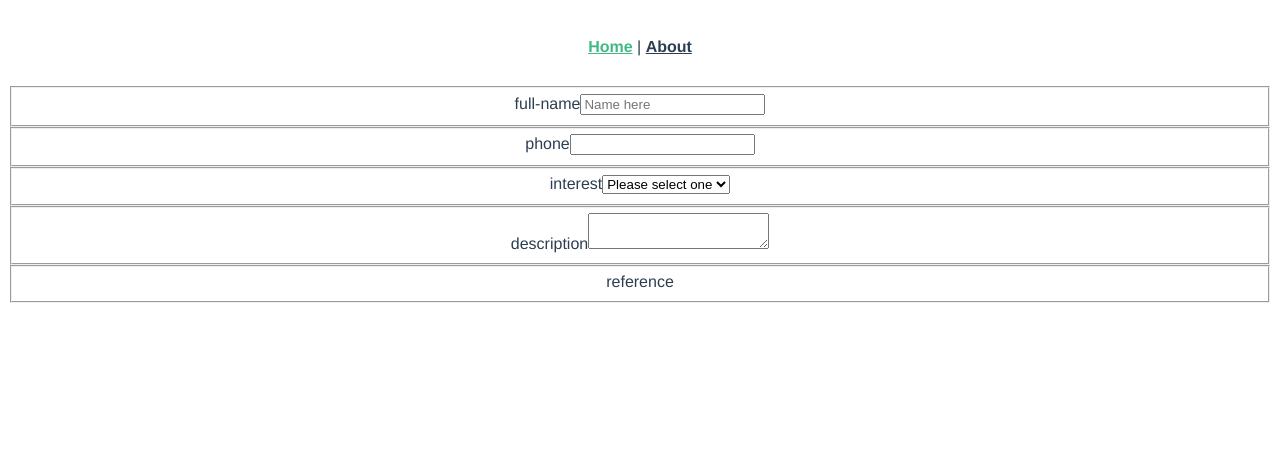
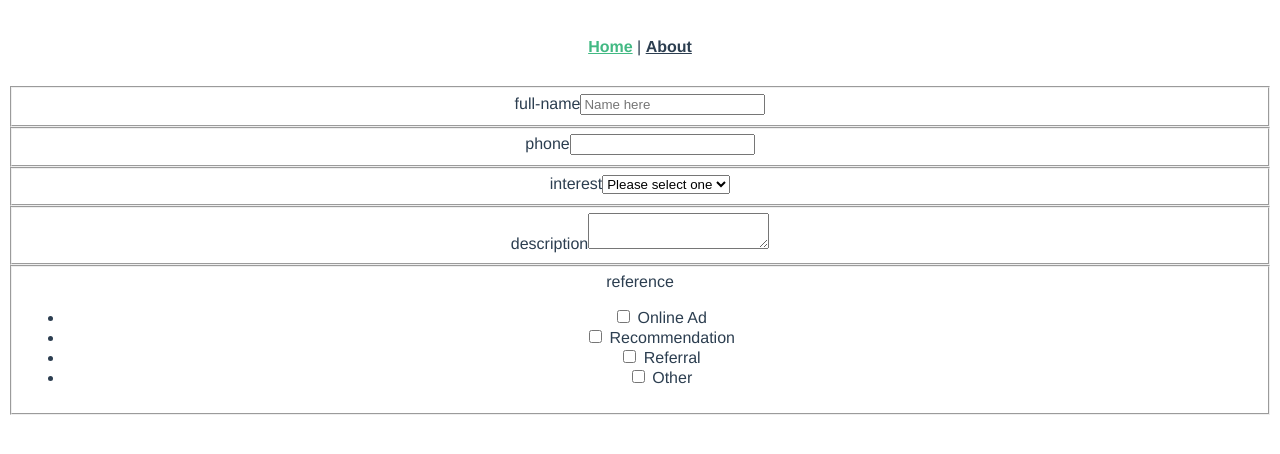
Before and after one commit to bwasilewski/vue-form, a Vue app: page /#/ in a window 1280 px wide. Shown: the top 454 px of the page. Built offline with nearby package versions, Linux system fonts and the light colour scheme.

Commit message:
create checkbox group component

```diff
--- a/src/components/AppForm.vue
+++ b/src/components/AppForm.vue
@@ -23,7 +23,12 @@
         :value="field.value"
         :required="field.rules.some((rule) => rule.required)"
         :placeholder="field.placeholder"
-      ></TextAreaField>
+      />
+
+      <CheckboxGroup
+        v-if="field.type === 'checkboxgroup'"
+        :options="field.options"
+      />
     </fieldset>
   </form>
 </template>
@@ -32,6 +37,7 @@
 import TextField from "@/components/fields/TextField.vue";
 import SelectField from "@/components/fields/SelectField.vue";
 import TextAreaField from "./fields/TextAreaField.vue";
+import CheckboxGroup from "./fields/CheckboxGroup.vue";
 
 export default {
   name: "AppForm",
@@ -39,6 +45,7 @@ export default {
     TextField,
     SelectField,
     TextAreaField,
+    CheckboxGroup,
   },
   props: {
     fields: {
--- /dev/null
+++ b/src/components/fields/CheckboxGroup.vue
@@ -0,0 +1,22 @@
+<template>
+  <ul>
+    <label v-for="option in options" :key="option.value">
+      <li>
+        <input type="checkbox" :value="option.value" />
+        {{ option.label }}
+      </li>
+    </label>
+  </ul>
+</template>
+
+<script>
+export default {
+  name: "CheckboxGroup",
+  props: {
+    options: {
+      type: Array,
+      required: true,
+    },
+  },
+};
+</script>
```
